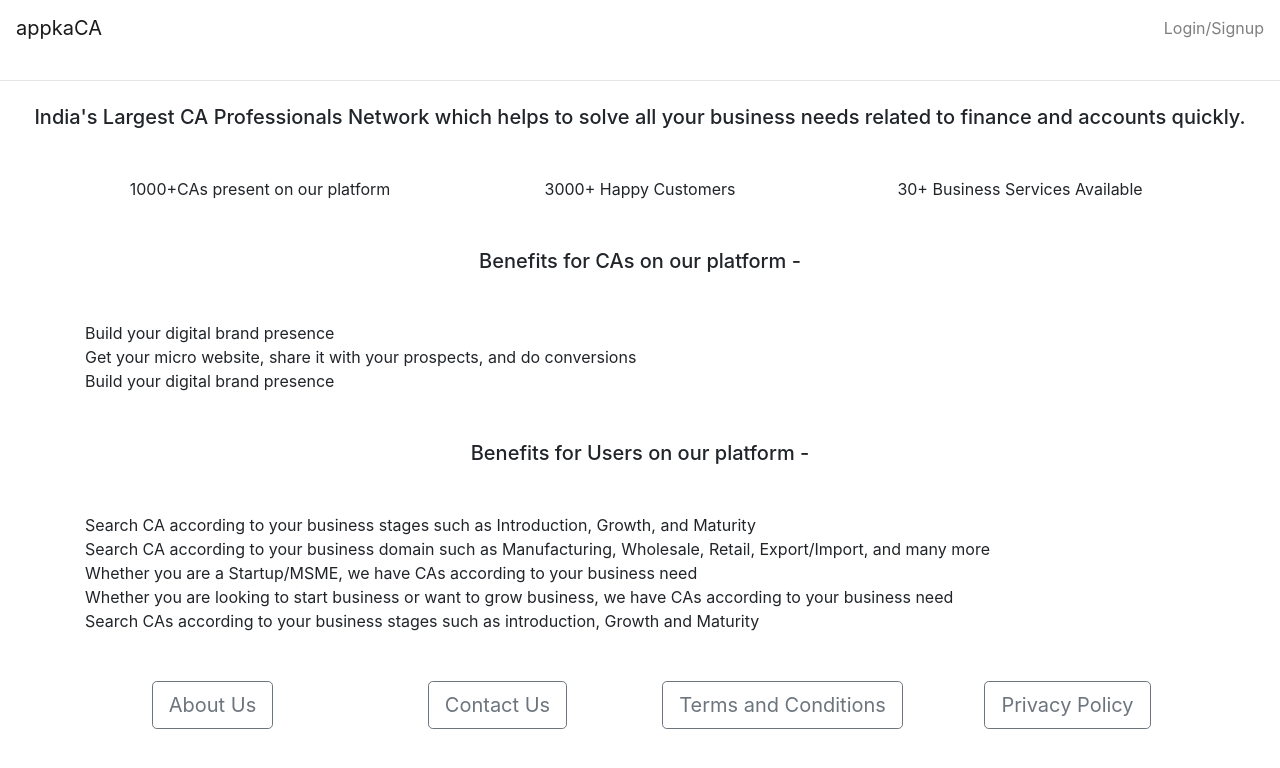
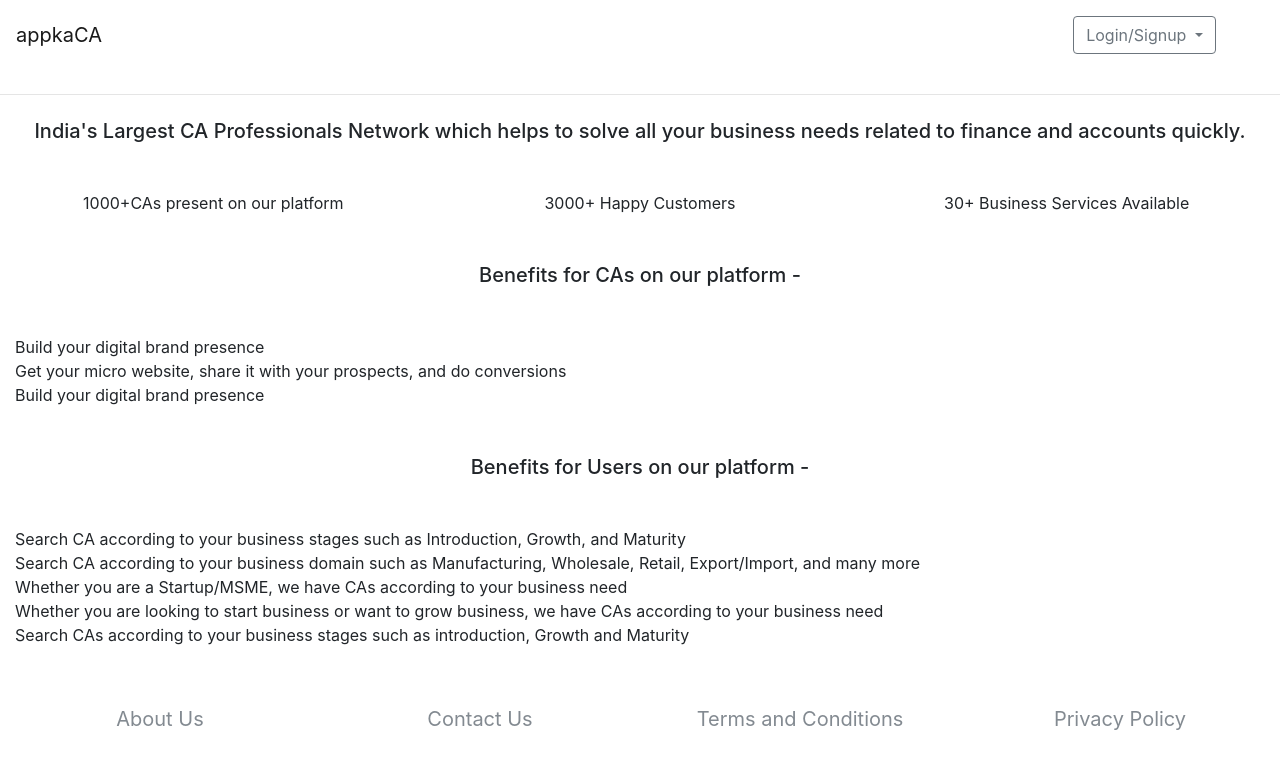
Before and after one commit to Chandan-97/aapkaCAFE, a plain HTML site: page index.html in a window 1280 px wide. Drawn offline with nearby package versions, Linux system fonts and the light colour scheme.

Commit message:
dropdown menu

```diff
--- a/index.html
+++ b/index.html
@@ -7,6 +7,7 @@
 
     <!-- Bootstrap CSS -->
     <link rel="stylesheet" href="https://cdn.jsdelivr.net/npm/bootstrap@4.0.0/dist/css/bootstrap.min.css" integrity="sha384-Gn5384xqQ1aoWXA+058RXPxPg6fy4IWvTNh0E263XmFcJlSAwiGgFAW/dAiS6JXm" crossorigin="anonymous">
+    <link rel="stylesheet" href="https://cdnjs.cloudflare.com/ajax/libs/font-awesome/4.7.0/css/font-awesome.min.css">
     <link rel="stylesheet" href="./style/style.css">
     <link rel="stylesheet" href="./style/maincontent.css">
 
@@ -22,8 +23,17 @@
         <div class="collapse navbar-collapse" id="navbarText">
           <ul class="navbar-nav mr-auto">
           </ul>
-          <span class="navbar-text ">
-            Login/Signup
+          <span class="navbar-text mr-5">
+            <div class="dropdown">
+              <button class="btn btn-outline-secondary dropdown-toggle" type="button" id="dropdownMenuButton" data-toggle="dropdown" aria-haspopup="true" aria-expanded="false">
+                Login/Signup
+              </button>
+              <div class="dropdown-menu mt-3 border border-info" aria-labelledby="dropdownMenuButton">
+                <a class="dropdown-item border border-white text-center" href="#"><i class="fa fa-user" aria-hidden="true"></i>  CA</a>
+                <hr class="border border-info">
+                <a class="dropdown-item border border-white text-center" href="#"><i class="fa fa-user-o" aria-hidden="true"></i>  USER</a>
+              </div>
+            </div>
           </span>
         </div>
       </nav>
@@ -34,7 +44,7 @@
     <main>
         <h5 class="text-center">India's Largest CA Professionals Network which helps to solve all your business needs related to finance and accounts quickly.</h5>
 
-        <div class="container mt-5 text-center">
+        <div class="container-fluid mt-5 text-center">
             <div class="row">
               <div class="col-sm-12 col-md-4 col-lg-4 col-xl-4">
                 1000+CAs present on our platform
@@ -49,7 +59,7 @@
         </div>
           <h5 class="text-center mt-5">Benefits for CAs on our platform -</h5>
 
-      <div class="container mt-5">
+      <div class="container-fluid mt-5">
         <p>Build your digital brand presence
           <br>
           Get your micro website, share it with your prospects, and do conversions
@@ -60,7 +70,7 @@
 
       <h5 class="text-center mt-5">Benefits for Users on our platform -</h5>
 
-      <div class="container mt-5">
+      <div class="container-fluid mt-5">
         <p>Search CA according to your business stages such as Introduction, Growth, and Maturity
           <br>
           Search CA according to your business domain such as Manufacturing, Wholesale, Retail, Export/Import, and many more
@@ -76,19 +86,19 @@
     <!-- main end -->
 
     <!-- start footer -->
-    <div class="container mt-5 text-center">
+    <div class="container-fluid mt-5 text-center">
         <div class="row">
-          <div class="col-sm-12 col-md-3 col-lg-3 col-xl-3">
-            <button type="button" class="btn btn-outline-secondary btn-lg">About Us</button>
+          <div class="col-sm-3 col-md-3 col-lg-3 col-xl-3">
+            <button type="button" class="btn footerbtn btn-lg">About Us</button>
           </div>
-          <div class="col-sm-12 col-md-3 col-lg-3 col-xl-3">
-            <button type="button" class="btn btn-outline-secondary btn-lg">Contact Us</button>
+          <div class="col-sm-3 col-md-3 col-lg-3 col-xl-3">
+            <button type="button" class="btn footerbtn btn-lg">Contact Us</button>
           </div>
-          <div class="col-sm-12 col-md-3 col-lg-3 col-xl-3">
-            <button type="button" class="btn btn-outline-secondary btn-lg">Terms and Conditions</button>
+          <div class="col-sm-3 col-md-3 col-lg-3 col-xl-3">
+            <button type="button" class="btn footerbtn btn-lg">Terms and Conditions</button>
           </div>
-          <div class="col-sm-12 col-md-3 col-lg-3 col-xl-3">
-            <button type="button" class="btn btn-outline-secondary btn-lg">Privacy Policy</button>
+          <div class="col-sm-3 col-md-3 col-lg-3 col-xl-3">
+            <button type="button" class="btn footerbtn btn-lg">Privacy Policy</button>
           </div>
         </div>
       </div>
--- a/style/maincontent.css
+++ b/style/maincontent.css
@@ -0,0 +1,4 @@
+.footerbtn {
+background-color: #fff;
+color: hsl(210, 6%, 54%);
+}
--- a/style/style.css
+++ b/style/style.css
@@ -4,3 +4,10 @@
     box-sizing: border-box;
 
 }
+
+.abcd {
+    text-align: right;
+    align-items: right;
+    padding-left: 25%;
+
+}
```
